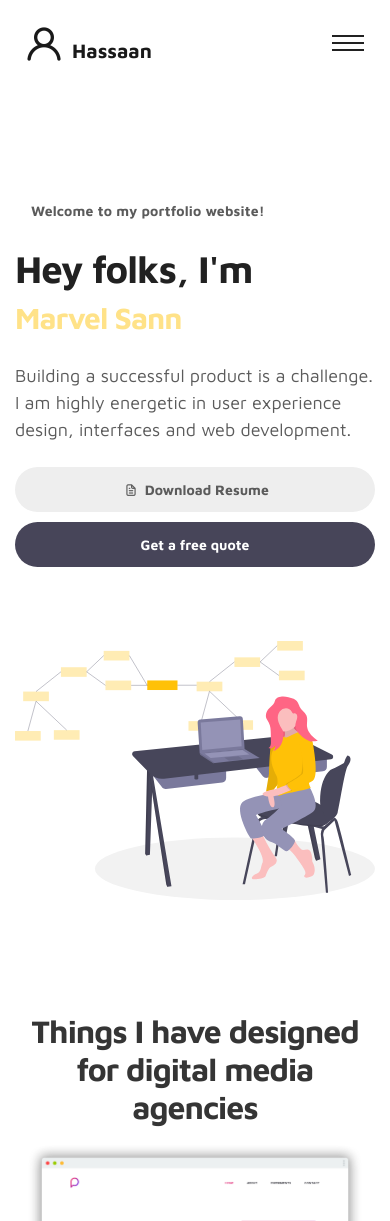
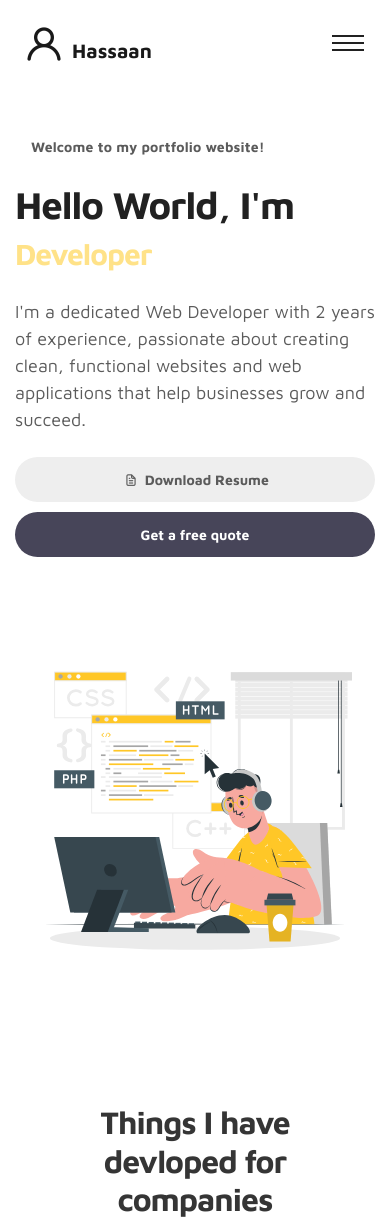
Before and after one commit to Hassaan-Ehmed/portfolio-website, a plain HTML site: page index.html in a window 390 px wide. Shown: the top 1221 px of the page. Drawn offline with Linux system fonts and the light colour scheme.

Commit message:
working in Hero Sectiongit add .

```diff
--- a/index.html
+++ b/index.html
@@ -16,13 +16,6 @@
     <!-- MAIN STYLE -->
     <link rel="stylesheet" href="css/tooplate-style.css">
 
-<!--
-
-Tooplate 2115 Marvel
-
-https://www.tooplate.com/view/2115-marvel
-
--->
   </head>
   <body>
 
@@ -67,7 +60,7 @@ https://www.tooplate.com/view/2115-marvel
     </nav>
 
     <!-- ABOUT -->
-    <section class="about full-screen d-lg-flex justify-content-center align-items-center" id="about">
+    <section class="about full-screen d-lg-flex justify-content-center align-items-center" id="about" style="padding: 4rem 0 4rem 0;">
         <div class="container">
             <div class="row">
 
@@ -75,18 +68,18 @@ https://www.tooplate.com/view/2115-marvel
                     <div class="about-text">
                         <small class="small-text">Welcome to <span class="mobile-block">my portfolio website!</span></small>
                         <h1 class="animated animated-text">
-                            <span class="mr-2">Hey folks, I'm</span>
+                            <span class="mr-2">Hello World, I'm</span>
                                 <div class="animated-info">
-                                    <span class="animated-item">Marvel Sann</span>
-                                    <span class="animated-item">Web Designer</span>
-                                    <span class="animated-item">UI Specialist</span>
+                                    <span class="animated-item">Developer</span>
+                                    <span class="animated-item">Designer</span>
+                                    <span class="animated-item">Programmer</span>
                                 </div>
                         </h1>
 
-                        <p>Building a successful product is a challenge. I am highly energetic in user experience design, interfaces and web development.</p>
+                        <p>I'm a dedicated Web Developer with 2 years of experience, passionate about creating clean, functional websites and web applications that help businesses grow and succeed.</p>
 
                         <div class="custom-btn-group mt-4">
-                          <a href="#" class="btn mr-lg-2 custom-btn"><i class='uil uil-file-alt'></i> Download Resume</a>
+                          <a href="./utils/CV.pdf" download="CV.pdf" class="btn mr-lg-2 custom-btn"><i class='uil uil-file-alt'></i> Download Resume</a>
                           <a href="#contact" class="btn custom-btn custom-btn-bg custom-btn-link">Get a free quote</a>
                         </div>
                     </div>
@@ -94,7 +87,10 @@ https://www.tooplate.com/view/2115-marvel
 
                 <div class="col-lg-5 col-md-12 col-12">
                     <div class="about-image svg">
-                        <img src="images/undraw/undraw_software_engineer_lvl5.svg" class="img-fluid" alt="svg image">
+                        <img src="images/undraw/hero-img.svg" class="img-fluid" alt="svg image">
+
+
+
                     </div>
                 </div>
 
@@ -110,7 +106,7 @@ https://www.tooplate.com/view/2115-marvel
                   <div class="col-lg-11 text-center mx-auto col-12">
 
                       <div class="col-lg-8 mx-auto">
-                        <h2>Things I have designed for digital media agencies</h2>
+                        <h2>Things I have devloped for companies</h2>
                       </div>
 
                       <div class="owl-carousel owl-theme">
--- a/sass/tooplate-style.scss
+++ b/sass/tooplate-style.scss
@@ -34,7 +34,7 @@ body {
 }
 
 .full-screen {
-	padding: 8rem 0;
+	padding: 5rem 0;
 }
 
 .small-text {
```
Also changed, not shown: images/hero-img.png (added), images/undraw/hero-img.svg (added), 1 other file.
